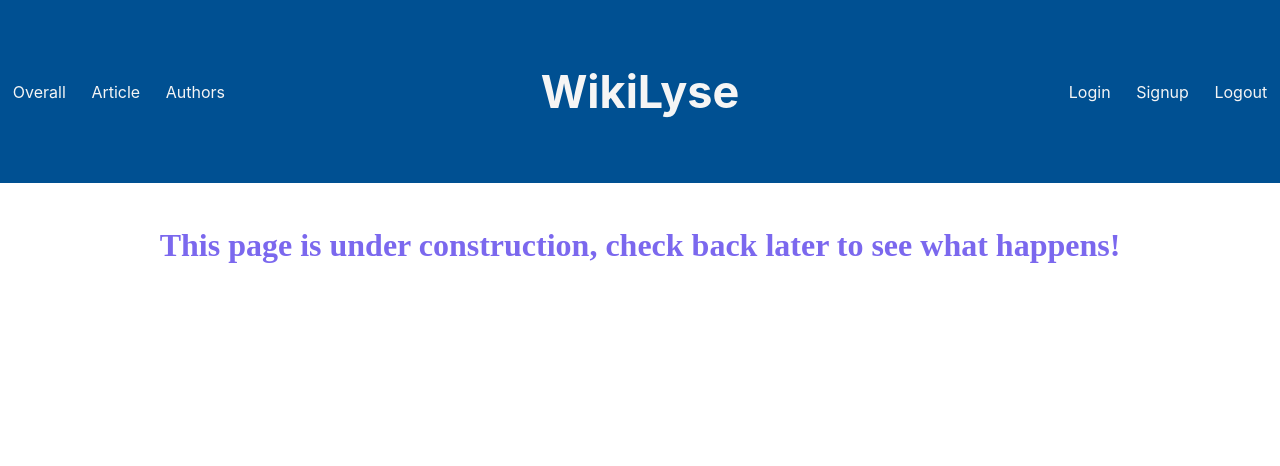
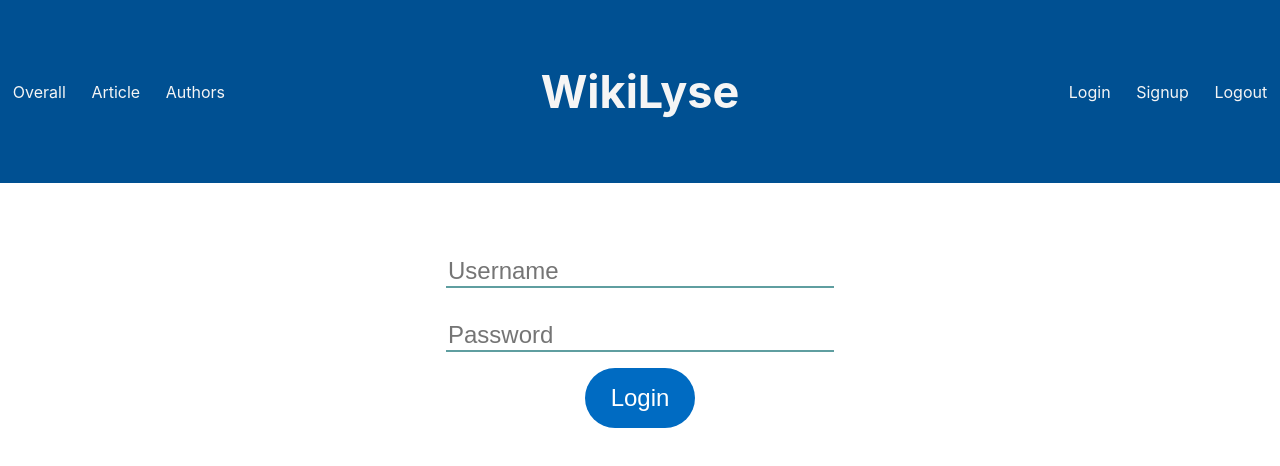
Before and after one commit to Brand-Temp/WikiLyse, a React (Create React App) app in the folder frontend/: page /login in a window 1280 px wide. Shown: the top 466 px of the page. Built offline with nearby package versions, Linux system fonts and the light colour scheme.

Commit message:
Initial login build

```diff
--- a/frontend/src/App.js
+++ b/frontend/src/App.js
@@ -5,6 +5,7 @@ import './App.css';
 import Nav from './Nav.js';
 import LandingPage from './LandingPage';
 import Placeholder from './Placeholder';
+import Login from './Login';
 
 class App extends Component {
   render() {
@@ -17,7 +18,7 @@ class App extends Component {
             <Route path="/overall" component={Placeholder} />
             <Route path="/article" component={Placeholder} />
             <Route path="/authors" component={Placeholder} />
-            <Route path="/login" component={Placeholder} />
+            <Route path="/login" component={Login} />
             <Route path="/signup" component={Placeholder} />
             <Route path="/logout" component={Placeholder} />
           </Switch>
--- /dev/null
+++ b/frontend/src/Login.css
@@ -0,0 +1,29 @@
+.content-wrapper{
+  display: flex;
+  justify-content: center;
+  margin-top: 30vh;
+  margin-bottom: 25vh;
+}
+
+.content {
+  width: 50%;
+}
+
+.formbox {
+  border: unset;
+  border-bottom-color: cadetblue;
+  border-bottom-style: solid;
+  border-bottom-width: 2px;
+  font-size: 24px;
+  margin: 2vh 2vw 2vh 2vw;
+  width: 30vw;
+}
+
+.formbutton {
+  font-size: 24px;
+  background-color: rgb(0, 107, 194);
+  color: white;
+  padding: 2vh 2vw 2vh 2vw;
+  border: unset;
+  border-radius: 5vw;
+}
--- /dev/null
+++ b/frontend/src/Login.js
@@ -0,0 +1,21 @@
+import React, { Component } from 'react';
+import logo from './logo.svg';
+import './Login.css';
+
+class Login extends Component {
+  render() {
+    return(
+      <div class="content-wrapper">
+        <div class="content">
+          <form>
+            <input type="text" name="username" class="formbox" placeholder="Username"></input><br />
+            <input type="password" name="password" class="formbox" placeholder="Password"></input><br />
+            <button type="submit" class="formbutton">Login</button>
+          </form>
+        </div>
+      </div>
+    );
+  }
+}
+
+export default Login;
```
